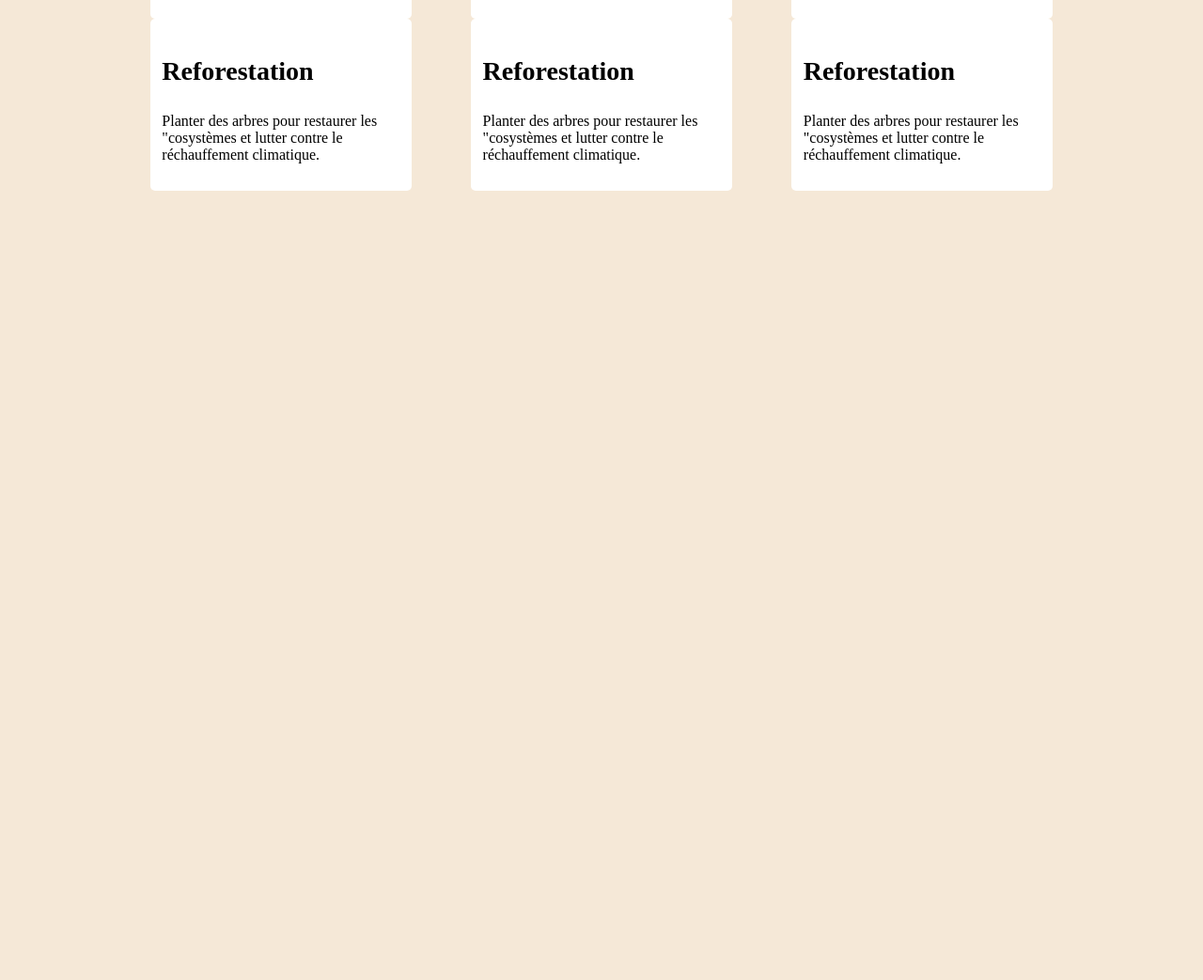
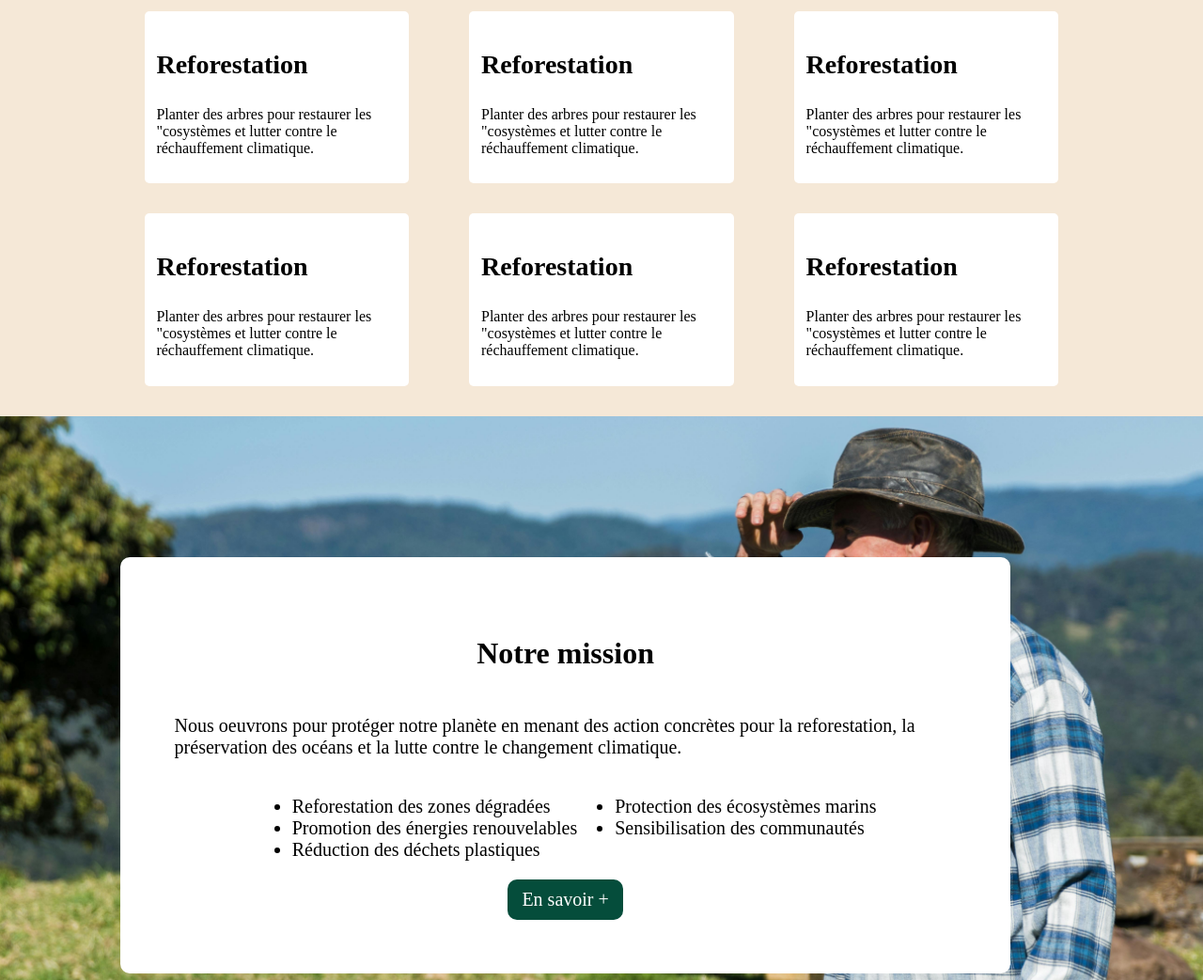
Before and after one commit to Loreshadow/Green-Earth, a website: page index.html in a window 1280 px wide. Shown: the part 704-1747 px from the top of the page at 94% size. Before the commit the page ends 915 px from the top, so only its background shows below. Drawn offline with Linux system fonts and the light colour scheme.

Commit message:
added new section and fixed some position on the cards

```diff
--- a/assets/scss/base/_base.scss
+++ b/assets/scss/base/_base.scss
@@ -3,10 +3,11 @@
 body {
     font-style: var.$principal-font;
     background-color: #f5e8d7;
+    margin: 0;
 }
 
 h1 {
-    font-size: 2.75rem;
+    font-size: 3.75rem;
 }
 
 h2 {
--- a/assets/scss/pages/_homespages.scss
+++ b/assets/scss/pages/_homespages.scss
@@ -7,13 +7,14 @@
     display: flex;
     justify-content: center;
     margin-bottom: 10%;
+    margin-top: 5%;
     .presentation-content {
         display: flex;
         flex-direction: column;
         align-items: center;
         justify-content: center;
         text-align: left;
-        width: 40%;
+        width: 30%;
         p:first-of-type {
             font-size: 2rem;
             margin: 0;
@@ -44,6 +45,12 @@
     }
 }
 
+// section projet
+
+.projet-heading {
+    margin-left: 12.5%;
+}
+
 .card-container {
     display: flex;
     align-items: center;
@@ -51,7 +58,33 @@
     flex-wrap: wrap;
     width: 100%;
     gap: 5%;
-    .project-card {
+    .project-cards {
         margin-bottom: 2.5%;
     }
 }
+
+// section mission
+.mission-banner-container {
+    background-image: url(../img/farmer-bg.jpg);
+    background-size: cover;
+    background-position: center;
+    height: 75vh;
+    width: 100%;
+    .mission-banner-content {
+        background-color: white;
+        display: flex;
+        flex-direction: column;
+        align-items: center;
+        justify-content: center;
+        width: 65%;
+        border-radius: 10px;
+        padding: 4.5%;
+        position: relative;
+        top: 25%;
+        left: 10%;
+        font-size: 1.25rem;
+        .list-container {
+            display: flex;
+        }
+    }
+}
--- a/index.html
+++ b/index.html
@@ -32,6 +32,9 @@
             </div>
         </section>
         <section id="Projet">
+            <div class="projet-heading">
+                <h2>Nos Projets</h2>
+            </div>
             <div class="card-container">
                 <div class="project-cards">
                     <div class="card-content">
@@ -71,6 +74,27 @@
                 </div>
             </div>
         </section>
+        <section id="mission">
+            <div class="mission-banner-container">
+                <div class="mission-banner-content">
+                    <h2>Notre mission</h2>
+                    <p>Nous oeuvrons pour protéger notre planète en menant des action concrètes pour la reforestation, la préservation des océans et la lutte contre le changement climatique.</p>
+                    <div class="list-container">
+
+                        <ul>
+                            <li>Reforestation des zones dégradées</li>
+                            <li>Promotion des énergies renouvelables</li>
+                            <li>Réduction des déchets plastiques</li>
+                        </ul>
+                        <ul>
+                            <li>Protection des écosystèmes marins</li>
+                            <li>Sensibilisation des communautés</li>
+                        </ul>
+                    </div>
+                    <a href="" class="cta">En savoir +</a>
+                </div>
+            </div>
+        </section>
     </main>
 </body>
 </html>
```
Also changed, not shown: assets/css/style.css, 2 other files.
